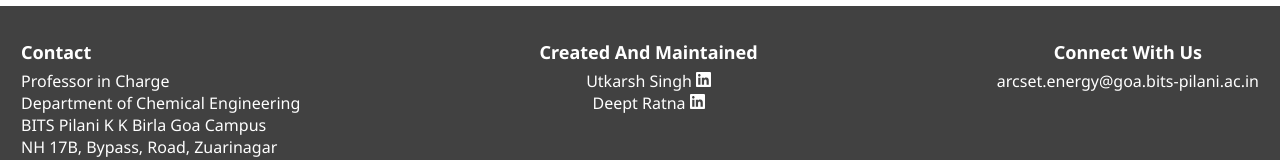
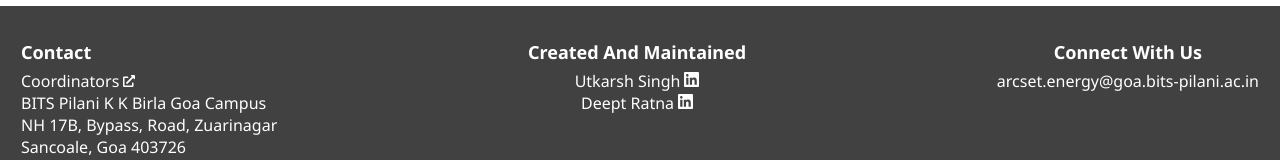
Before and after one commit to 0xAnon0602/arcset-website, a React (Create React App) app: page / in a window 1280 px wide. Shown: the part 2101-2261 px from the top of the page. Built offline with nearby package versions, Linux system fonts and the light colour scheme.

Commit message:
Changes in footer

```diff
--- a/src/components/Footer.js
+++ b/src/components/Footer.js
@@ -1,5 +1,8 @@
 import '../css/Footer.css'
 import { SiLinkedin } from "react-icons/si";
+import { FaExternalLinkAlt } from "react-icons/fa";
+import { NavLink } from "react-router-dom";
+
 
 function Footer() {
     return (
@@ -10,8 +13,7 @@ function Footer() {
                 <div className="contact">
                     <p className="contactTitle">Contact</p>
                     <p>
-                        Professor in Charge <br />
-                        Department of Chemical Engineering <br />
+                    <NavLink style={{ textDecoration:"none",color: "white" }} to="/people/coordinators"> Coordinators <FaExternalLinkAlt size={12}/></NavLink> <br />
                         BITS Pilani K K Birla Goa Campus <br />
                         NH 17B, Bypass, Road, Zuarinagar <br />
                         Sancoale, Goa 403726
@@ -32,7 +34,7 @@ function Footer() {
                     </a>
                     <br/>
                     <a className="link" href="https://www.linkedin.com/in/deept-ratna-2b5747256/" target="_blank" rel="noopener noreferrer"> Deept Ratna
-                    <   SiLinkedin  style={{"marginLeft":"4px"}} size={15}/>
+                        <SiLinkedin  style={{"marginLeft":"4px"}} size={15}/>
                     </a>
                 </p>
             </div>
```
